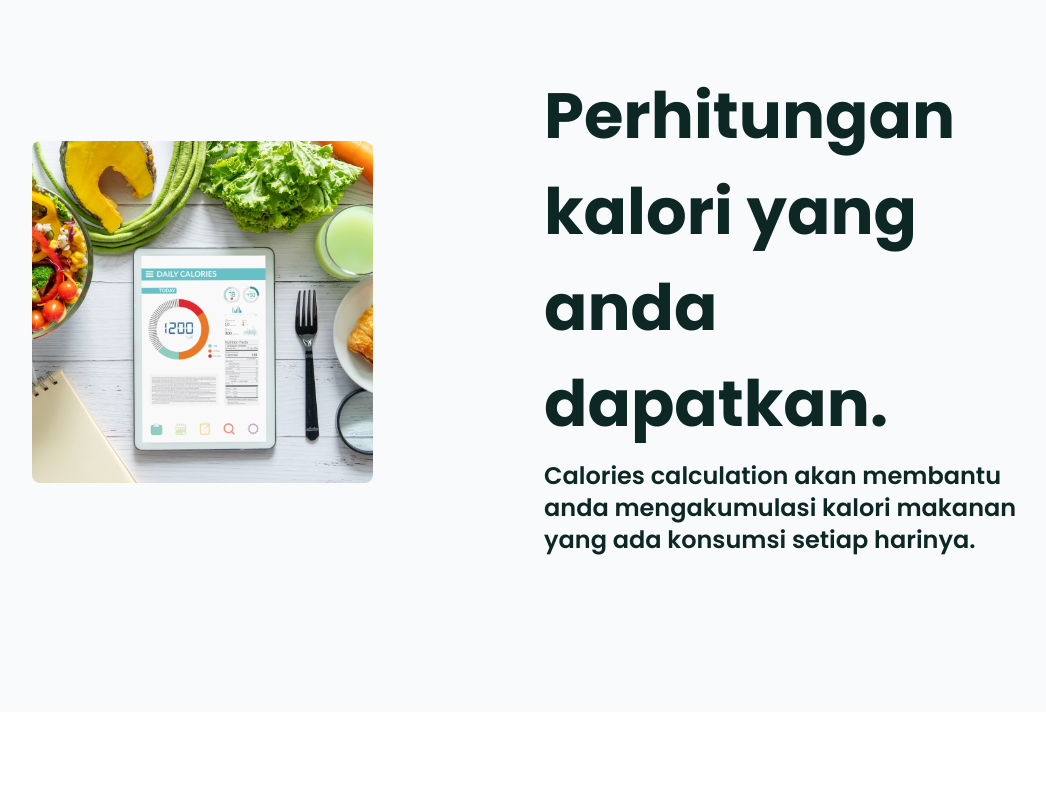
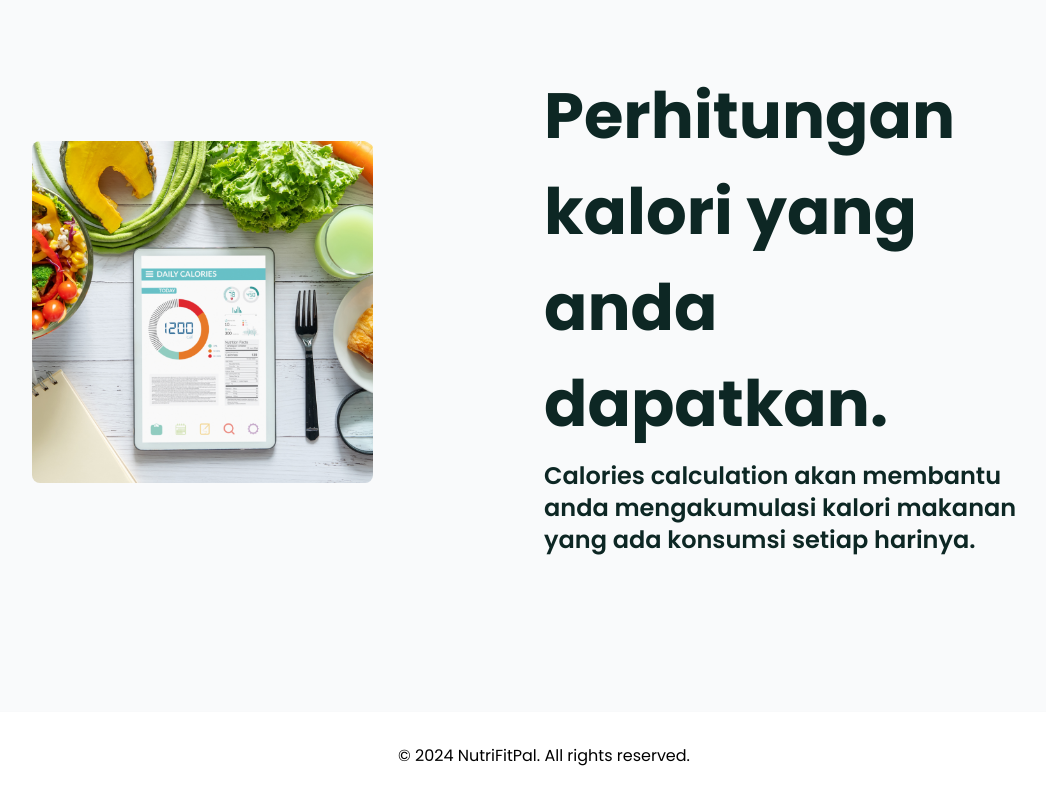
Before and after one commit to robert-wl/NutriFitPal, a React (Vite) app: page / in a window 1280 px wide. Shown: the part 2562-3362 px from the top of the page, without its empty margins (96-1142 px from the left). Before the commit the page ends 3274 px from the top, so only its background shows below. Built offline with nearby package versions, Linux system fonts and the light colour scheme.

Commit message:
feat: added footer

```diff
--- /dev/null
+++ b/src/components/Footer.tsx
@@ -0,0 +1,3 @@
+export default function Footer() {
+  return <div className="flex justify-center bg-white items-center px-8 py-8 sticky top-0 shadow-md">© 2024 NutriFitPal. All rights reserved.</div>;
+}
--- a/src/components/Layout.tsx
+++ b/src/components/Layout.tsx
@@ -1,4 +1,5 @@
 import Navbar from "./Navbar.tsx";
+import Footer from "./Footer.tsx";
 import { ReactNode } from "react";
 
 interface Props {
@@ -10,6 +11,7 @@ export default function Layout({ children }: Readonly<Props>) {
     <div className="flex flex-col w-[100vw] min-h-[100vh] font-poppins bg-gray-50 relative overflow-x-hidden">
       <Navbar />
       {children}
+      <Footer />
     </div>
   );
 }
```
